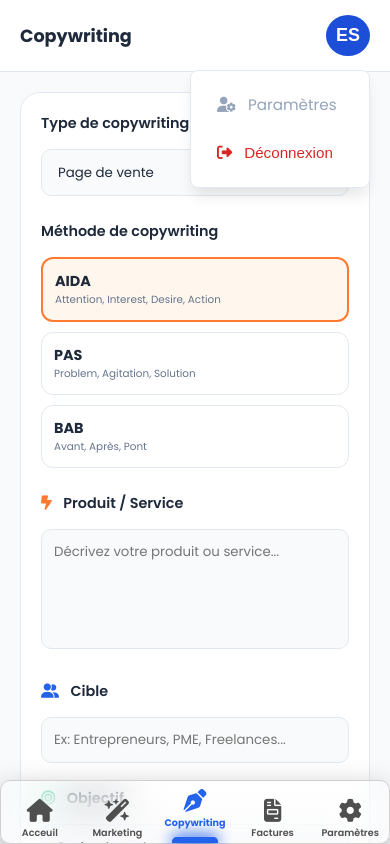
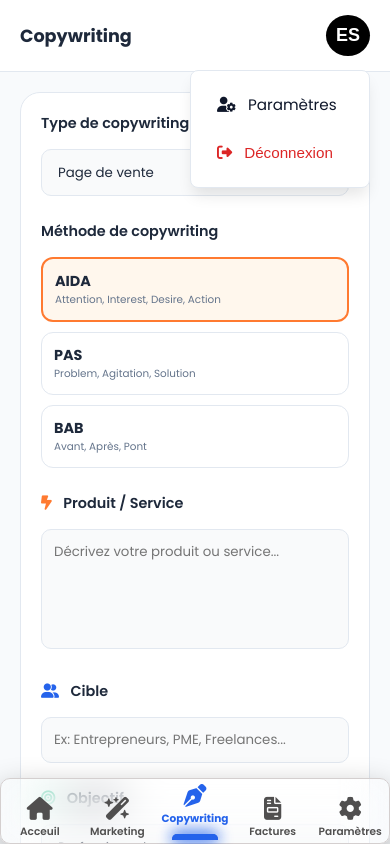
Before and after one commit to Carin5158/pichtfow, a Next.js app: page /copywriting in a window 390 px wide. Both pictures are taken after a click on the button "ES". Shown: the top 844 px of the page. Built offline with nearby package versions, Linux system fonts and the light colour scheme; a web font is replaced by a local one.

Commit message:
mise à jour

```diff
--- a/src/app/(dashboard)/layout.tsx
+++ b/src/app/(dashboard)/layout.tsx
@@ -104,18 +104,7 @@ export default function DashboardLayout({
 
             {/* DIV DU MENU DROPDOWN (Affichée conditionnellement) */}
             {isProfileOpen && (
-              <div className="profile-dropdown" style={{
-                position: 'absolute',
-                top: '70px',
-                right: '20px',
-                backgroundColor: 'white',
-                boxShadow: '0 10px 15px -3px rgba(0, 0, 0, 0.1)',
-                borderRadius: '8px',
-                padding: '10px',
-                zIndex: 100,
-                minWidth: '180px',
-                border: '1px solid #e2e8f0'
-              }}>
+              <div className="profile-dropdown" >
                 <Link href="/parametres" className="menu-item" onClick={() => setIsProfileOpen(false)}>
                   <i className="fa-solid fa-user-gear"></i> Paramètres
                 </Link>
--- a/src/app/dashboard.css
+++ b/src/app/dashboard.css
@@ -251,11 +251,11 @@ body {
     border: 1px solid #d4cfcf;
   }
   .tab-item { margin-bottom: 0; display: flex; flex-direction: column; align-items: center; color: rgb(80, 79, 79); text-decoration: none; font-size: 1.5rem; gap: 4px; flex: 1; position: relative; font-weight: 600; }
-  .tab-item.active { color: #2563eb; font-weight: bold;   bottom: 10px; }
+  .tab-item.active { color: #2563eb; font-weight: bold;   bottom: 13px; }
   .tab-item.active::before { content: ' '; position: absolute; bottom: -13px;  width: 60%; height: 6px; background: #2563EB; border-radius: 5px 5px 0 0; box-shadow: 0 0 15px #2563eb, 0 0 15px #2563eb, 0 0 15px #2563eb inset;}
  .mobile-tab-bar span {
   /* display: none; */
-  font-size: .6rem;
+  font-size: .66rem;
  }
 
  .mobile-tab-bar i {
@@ -301,7 +301,7 @@ body {
 border: 0;
 padding: 12px ;
 border-radius: 50%;
-background: #1d4ed8;
+background: #000;
 cursor: pointer;
 color: #fff;
 font-weight: bold;
@@ -317,6 +317,26 @@ width: 100%;
 height: 100%;
 font-size: 20px;
 }
+
+
+.profile-dropdown {
+  position: absolute;
+  top: 70px;
+  right: 20px;
+  background-color: #fff;
+  box-shadow: 0 10px 15px -3px rgba(0, 0, 0, 0.1);
+  border-radius: 8px;
+  padding: 10px;
+  z-index: 100;
+  min-width: 180px;
+  border: 1px solid #e2e8f0;
+}
+
+.profile-dropdown .menu-item  {
+    color:#0F172A;
+}
+
+
 
 /* --- CONTENEUR PRINCIPAL --- */
 /* --- RESET DE SÉCURITÉ --- */
@@ -540,7 +560,7 @@ font-size: 20px;
 border: 0;
 padding: 10px ;
 border-radius: 50%;
-background: #1d4ed8;
+background: #000;
 cursor: pointer;
 color: #fff;
 font-weight: bold;
```
